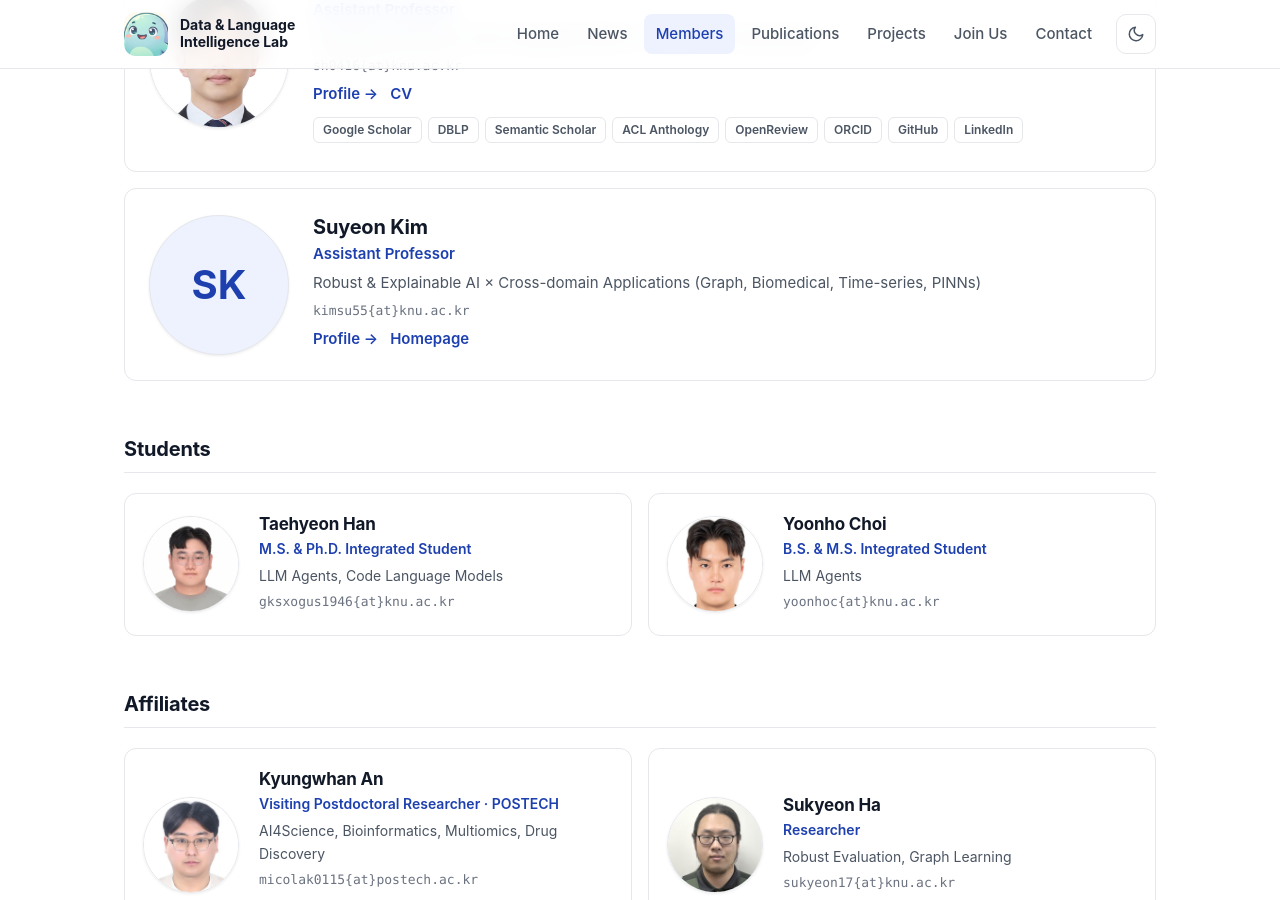
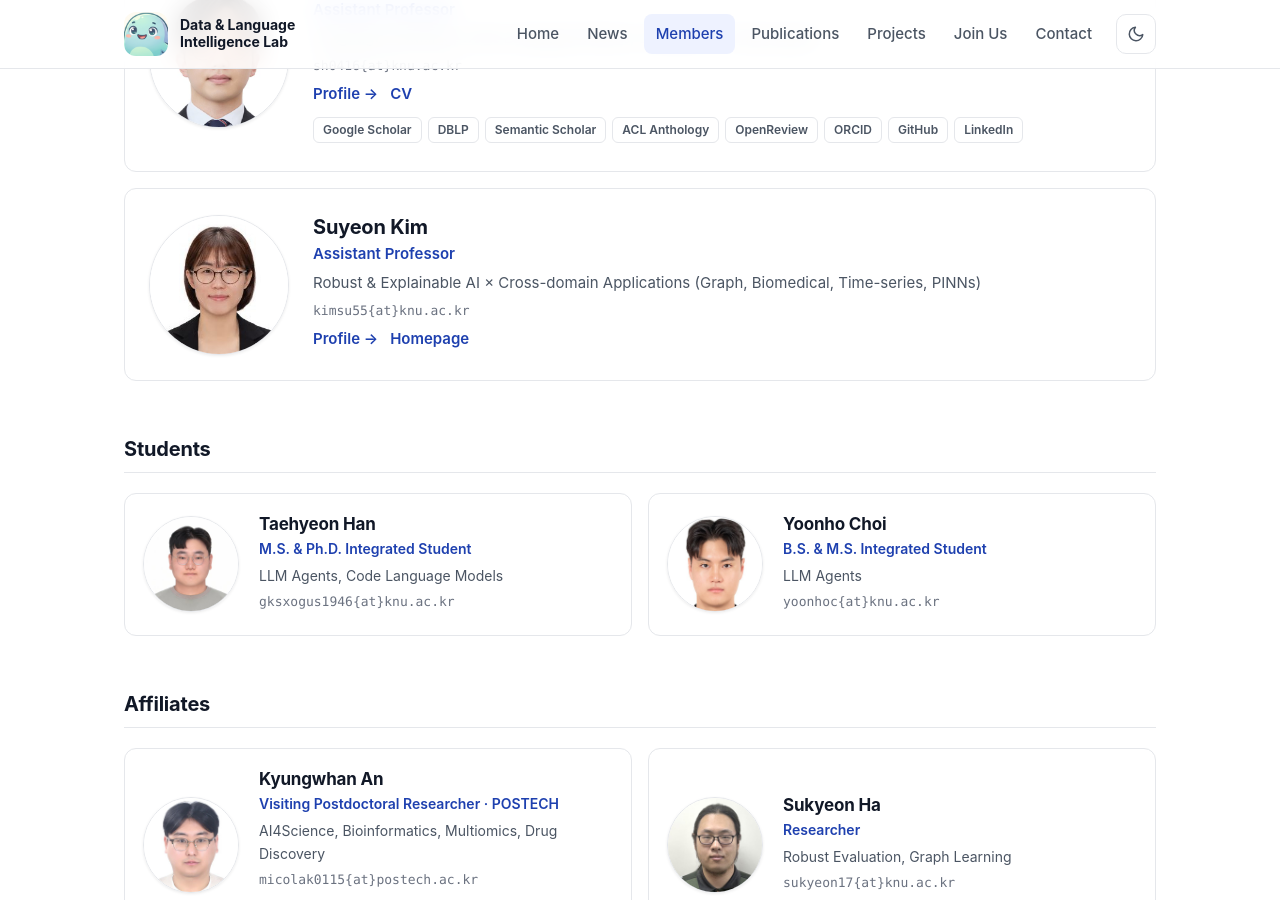
Before and after one commit to knu-dli/knu-dli.github.io, a Jekyll site: the page built from members.html, in a window 1280 px wide and 900 px high, scrolled down 346 px. Built offline with Jekyll 4.4.1, drawn with Linux system fonts in a browser that asks for light colours; some web fonts are replaced.

Commit message:
Members: add Prof. Suyeon Kim's photo
Co-Authored-By: Claude Opus 5.5 <noreply@anthropic.com>

```diff
--- a/_data/members.yml
+++ b/_data/members.yml
@@ -26,7 +26,7 @@
       interests: Robust & Explainable AI × Cross-domain Applications (Graph, Biomedical, Time-series, PINNs)
       email: kimsu55{at}knu.ac.kr
       homepage: https://kimsu55.github.io/
-      photo:
+      photo: suyeon-kim.jpg
 
 - group: Students
   members:
```
Also changed, not shown: assets/img/members/suyeon-kim.jpg (added).
